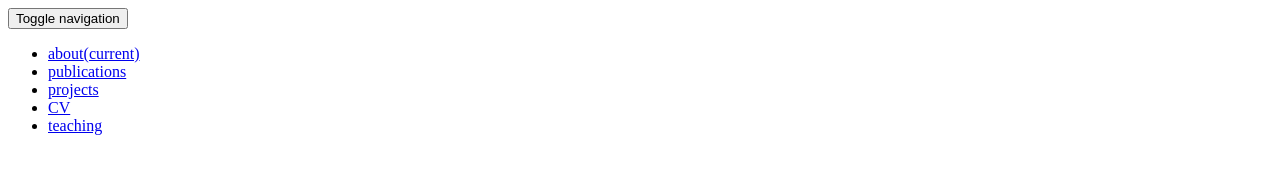
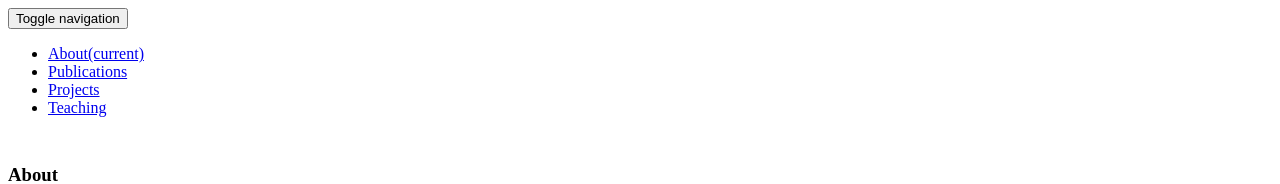
Before and after one commit to zjanice/zjanice.github.io, a plain HTML site: page pages/index.html in a window 1280 px wide. Shown: the top 184 px of the page. Drawn offline with Linux system fonts and the light colour scheme.

Commit message:
UPDATE nav bar

```diff
--- a/pages/index.html
+++ b/pages/index.html
@@ -14,21 +14,18 @@
 
               <!-- About -->
               <li class="nav-item active">
-                <a class="nav-link" href="/">about<span class="sr-only">(current)</span></a>
+                <a class="nav-link" href="/">About<span class="sr-only">(current)</span></a>
               </li>
 
               <!-- Other pages -->
               <li class="nav-item ">
-                <a class="nav-link" href="publication.html">publications</a>
+                <a class="nav-link" href="publication.html">Publications</a>
               </li>
               <li class="nav-item ">
-                <a class="nav-link" href="/">projects</a>
+                <a class="nav-link" href="/">Projects</a>
               </li>
               <li class="nav-item ">
-                <a class="nav-link" href=“/assets/CV_Yixuan(Janice)Zhang.pdf“>CV</a>
-              </li>
-              <li class="nav-item ">
-                <a class="nav-link" href="/">teaching</a>
+                <a class="nav-link" href="/">Teaching</a>
               </li>
 
             </ul>
```
